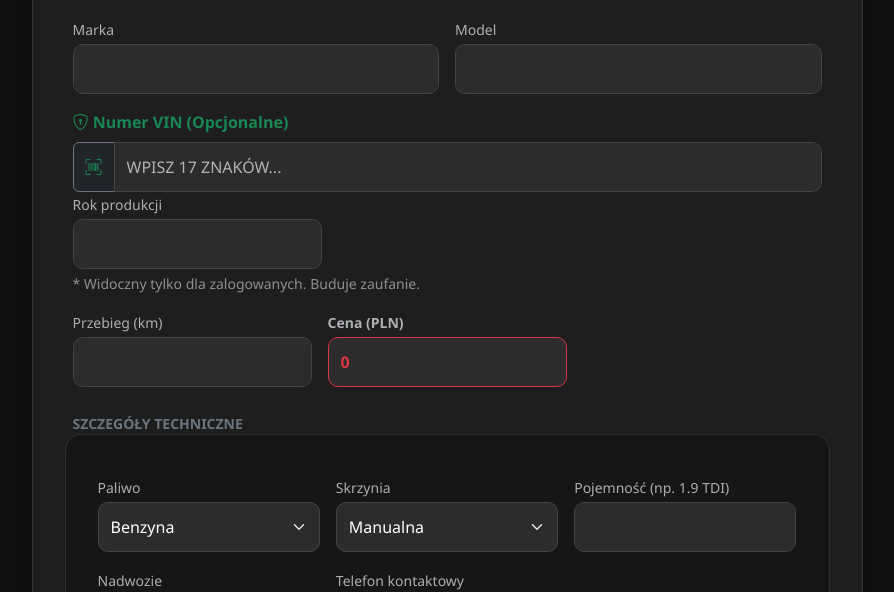
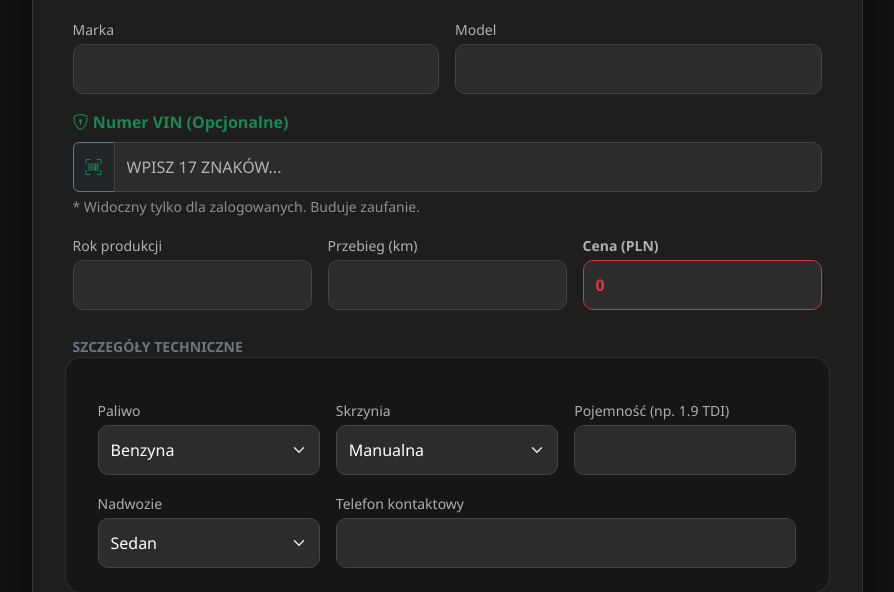
Before and after one commit to tomczykdariusz606/gielda-radom, a Python web app: template templates/edytuj.html in a window 1280 px wide. Shown: the part 284-876 px from the top of the page, without its empty margins (193-1087 px from the left). Run offline with Jinja, Linux system fonts and the light colour scheme; the template is opened without the code that fills it, so the values that code supplies are empty.

Commit message:
Update edytuj.html

```diff
--- a/templates/edytuj.html
+++ b/templates/edytuj.html
@@ -92,7 +92,7 @@
                 <form action="/edytuj/{{ car.id }}" method="POST" enctype="multipart/form-data">
 
                     <label class="text-uppercase text-secondary fw-bold small mb-3">Dane Podstawowe</label>
-                    <div class="row g-3 mb-4">
+                                        <div class="row g-3 mb-4">
                         <div class="col-md-6">
                             <label class="small text-muted mb-1">Marka</label>
                             <input type="text" name="marka" id="i_marka" class="form-control" value="{{ car.marka }}" required>
@@ -113,15 +113,14 @@
                                        placeholder="Wpisz 17 znaków..." maxlength="17"
                                        value="{{ car.vin or '' }}">
                             </div>
-                            <div class="col-md-4">
-                            <label class="small text-muted mb-1">Rok produkcji</label>
-                            <input type="number" name="rok" id="i_rok" class="form-control" value="{{ car.rok }}">
-                            </div>
-                            <div class="form-text text-white-50 small">
+                            <div class="form-text text-white-50 small mt-1">
                                 * Widoczny tylko dla zalogowanych. Buduje zaufanie.
                             </div>
                         </div>
-
+                        <div class="col-md-4">
+                            <label class="small text-muted mb-1">Rok produkcji</label>
+                            <input type="number" name="rok" id="i_rok" class="form-control" value="{{ car.rok }}">
+                        </div>
                         <div class="col-md-4">
                             <label class="small text-muted mb-1">Przebieg (km)</label>
                             <input type="number" name="przebieg" id="i_przebieg" class="form-control" value="{{ car.przebieg }}">
@@ -131,7 +130,6 @@
                             <input type="number" name="cena" id="i_cena" class="form-control border-danger text-danger fw-bold" value="{{ car.cena|int }}" required>
                         </div>
                     </div>
-
                     <label class="text-uppercase text-secondary fw-bold small mb-3">Szczegóły Techniczne</label>
                     <div class="row g-3 mb-4 p-4 bg-black bg-opacity-25 rounded-4 border border-secondary border-opacity-25">
                         <div class="col-6 col-md-4">
```
